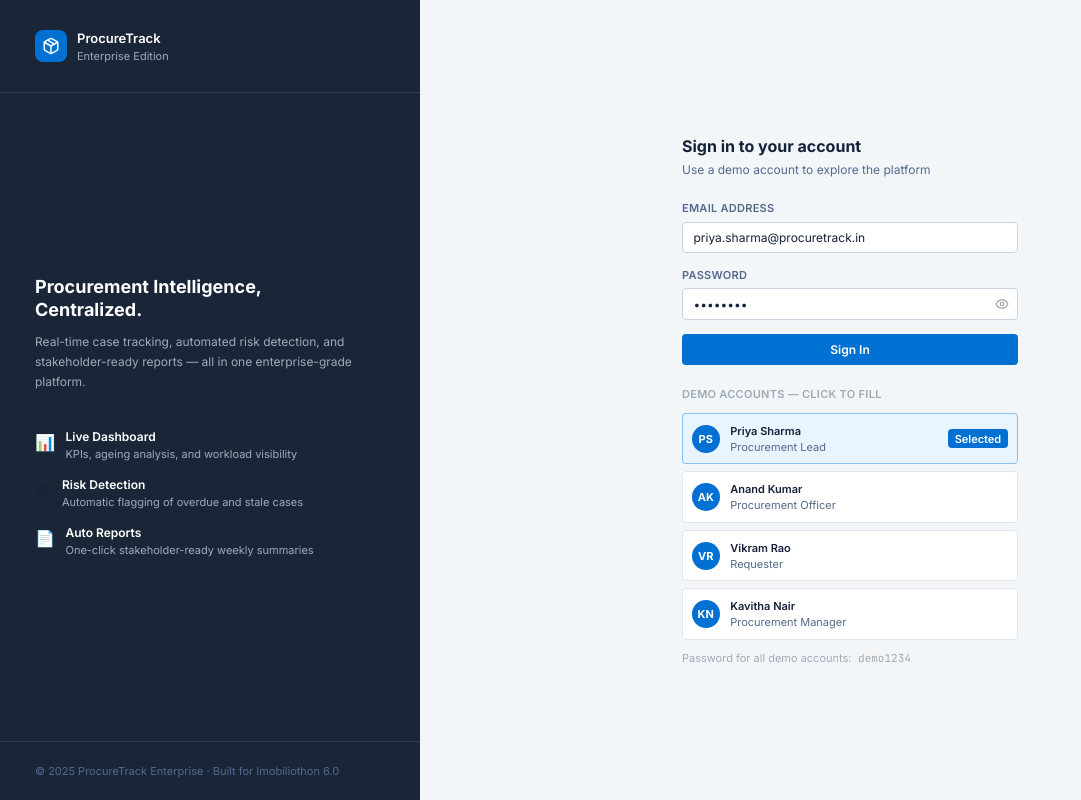
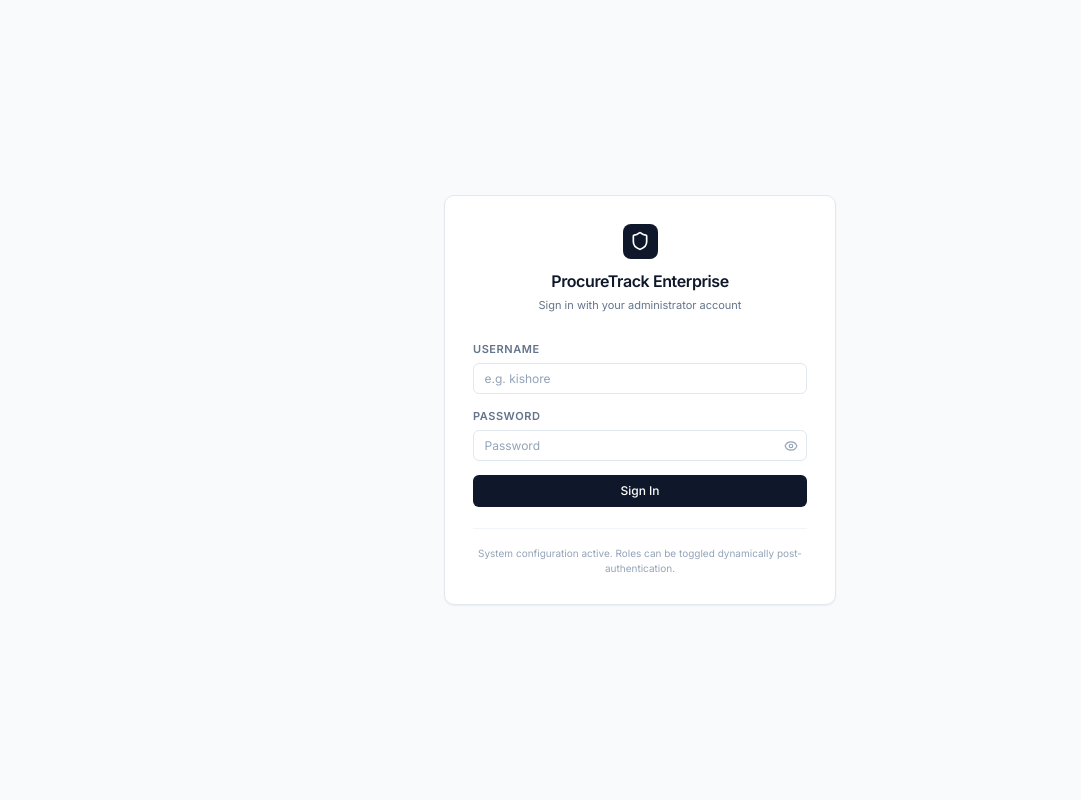
Before and after one commit to KishoreKavali0409/ProcurementTrackingRiskManagementSystem, a Next.js app: page /login in a window 1280 px wide. Shown: the whole page, without its empty margins (0-1081 px from the left). Built offline with nearby package versions, Linux system fonts and the light colour scheme.

Commit message:
Redesign theme to minimalist zinc slate, remove emojis, add Super User with dynamic role switcher, and enforce environment-based login

```diff
--- a/src/app/cases/[id]/page.tsx
+++ b/src/app/cases/[id]/page.tsx
@@ -319,7 +319,7 @@ function CaseDetailInner({ caseData: c }: { caseData: ProcurementCase }) {
                 ) : (
                   bidders.map(b => (
                     <span key={b.id} className="inline-flex items-center gap-1 px-2.5 py-1 rounded bg-enterprise-100 border border-enterprise-200 text-xs font-medium text-text-primary">
-                      👤 {b.name} <span className="text-[10px] text-text-muted">({b.city})</span>
+                      {b.name} <span className="text-[10px] text-text-muted">({b.city})</span>
                     </span>
                   ))
                 )}
@@ -332,7 +332,7 @@ function CaseDetailInner({ caseData: c }: { caseData: ProcurementCase }) {
                 <span className="text-xs font-semibold text-text-secondary">Quotation Comparison Grid</span>
                 {lowestQuote && (
                   <span className="text-[10px] px-1.5 py-0.5 rounded bg-success-bg text-success border border-success/20 font-semibold">
-                    ✓ Highlighted lowest bid
+                    Lowest bid highlighted
                   </span>
                 )}
               </div>
--- a/src/app/globals.css
+++ b/src/app/globals.css
@@ -1,40 +1,67 @@
-@import url('https://fonts.googleapis.com/css2?family=Inter:wght@300;400;500;600;700&family=JetBrains+Mono:wght@400;500&display=swap');
-
 @tailwind base;
 @tailwind components;
 @tailwind utilities;
 
+@import url('https://fonts.googleapis.com/css2?family=Inter:wght@300;400;500;600;700&family=JetBrains+Mono:wght@400;500&display=swap');
+
 :root {
-  /* SAP/Salesforce Enterprise Palette */
-  --shell-bg: #1a2638;
-  --content-bg: #f3f6f9;
-  --brand: #0070d2;
-  --brand-dark: #005fb2;
-  --brand-light: #e8f4ff;
-  --text-primary: #16213a;
-  --text-secondary: #54698d;
-  --text-muted: #9faab7;
-  --success: #2e844a;
-  --success-bg: #eaf5ea;
-  --warning: #a86403;
-  --warning-bg: #fef7e7;
-  --danger: #ba0517;
-  --danger-bg: #fef0f0;
+  /* Premium Monochrome Zinc/Slate Palette */
+  --shell-bg: #18181b;
+  --shell-text: #a1a1aa;
+  --shell-active: #27272a;
+  --shell-border: rgba(255,255,255,0.08);
+
+  --content-bg: #fafafa;
+  --surface: #ffffff;
+  --surface-alt: #f4f4f5;
+
+  --brand: #18181b;
+  --brand-dark: #09090b;
+  --brand-light: #f4f4f5;
+
+  --text-primary: #18181b;
+  --text-secondary: #52525b;
+  --text-muted: #a1a1aa;
+  --text-link: #18181b;
+
+  --border: #e4e4e7;
+  --border-strong: #d4d4d8;
+
+  --success: #16a34a;
+  --success-bg: #f0fdf4;
+  --warning: #d97706;
+  --warning-bg: #fef3c7;
+  --danger: #dc2626;
+  --danger-bg: #fef2f2;
+  --info: #27272a;
+  --info-bg: #f4f4f5;
+
+  --status-draft: #52525b;
+  --status-review: #d97706;
+  --status-sourcing: #18181b;
+  --status-negotiation: #4f46e5;
+  --status-approved: #16a34a;
+  --status-closed: #0f766e;
+  --status-cancelled: #dc2626;
+
+  --radius: 6px;
+  --radius-md: 8px;
+  --shadow-sm: 0 1px 2px rgba(0,0,0,0.05);
+  --shadow-md: 0 4px 6px -1px rgba(0,0,0,0.05), 0 2px 4px -1px rgba(0,0,0,0.03);
+  --shadow-panel: 0 1px 3px rgba(0,0,0,0.02), 0 1px 2px rgba(0,0,0,0.04);
 }
 
-* { box-sizing: border-box; }
-
+* { box-sizing: border-box; margin: 0; padding: 0; }
 html { font-size: 14px; }
-
 body {
   font-family: 'Inter', -apple-system, BlinkMacSystemFont, sans-serif;
-  background: #f3f6f9;
-  color: #16213a;
+  background: var(--content-bg);
+  color: var(--text-primary);
   line-height: 1.5;
   -webkit-font-smoothing: antialiased;
 }
 
-::-webkit-scrollbar { width: 6px; height: 6px; }
+::-webkit-scrollbar { width: 5px; height: 5px; }
 ::-webkit-scrollbar-track { background: transparent; }
-::-webkit-scrollbar-thumb { background: #c9d3e0; border-radius: 99px; }
-::-webkit-scrollbar-thumb:hover { background: #9faab7; }
+::-webkit-scrollbar-thumb { background: #d4d4d8; border-radius: 99px; }
+::-webkit-scrollbar-thumb:hover { background: #a1a1aa; }
--- a/src/app/login/page.tsx
+++ b/src/app/login/page.tsx
@@ -1,200 +1,118 @@
 'use client';
-// src/app/login/page.tsx — Enterprise login page (Salesforce-style)
 
 import { useState } from 'react';
 import { useRouter } from 'next/navigation';
-import { Package, Eye, EyeOff, AlertCircle } from 'lucide-react';
-
-const DEMO_USERS = [
-  { email: 'priya.sharma@procuretrack.in', password: 'demo1234', name: 'Priya Sharma', role: 'Procurement Lead', initials: 'PS' },
-  { email: 'anand.kumar@procuretrack.in',  password: 'demo1234', name: 'Anand Kumar',  role: 'Procurement Officer', initials: 'AK' },
-  { email: 'vikram.rao@procuretrack.in',   password: 'demo1234', name: 'Vikram Rao',   role: 'Requester',           initials: 'VR' },
-  { email: 'manager@procuretrack.in',      password: 'demo1234', name: 'Kavitha Nair', role: 'Procurement Manager', initials: 'KN' },
-];
+import { Eye, EyeOff, AlertCircle, Shield } from 'lucide-react';
 
 export default function LoginPage() {
   const router = useRouter();
-  const [email, setEmail] = useState('priya.sharma@procuretrack.in');
-  const [password, setPassword] = useState('demo1234');
+  const [username, setUsername] = useState('');
+  const [password, setPassword] = useState('');
   const [showPass, setShowPass] = useState(false);
   const [error, setError] = useState('');
   const [loading, setLoading] = useState(false);
+
+  // Read super user credentials from env
+  const superUserUsername = process.env.NEXT_PUBLIC_SUPER_USER_USERNAME || 'kishore';
+  const superUserPassword = process.env.NEXT_PUBLIC_SUPER_USER_PASSWORD || 'kishore@123';
 
   async function handleLogin(e: React.FormEvent) {
     e.preventDefault();
     setError('');
     setLoading(true);
 
-    await new Promise(r => setTimeout(r, 600)); // Simulate auth delay
+    // Short UX simulation delay
+    await new Promise(r => setTimeout(r, 450));
 
-    const user = DEMO_USERS.find(u => u.email === email && u.password === password);
-    if (user) {
+    if (username.trim() === superUserUsername && password === superUserPassword) {
       if (typeof window !== 'undefined') {
-        localStorage.setItem('pt_user', JSON.stringify(user));
+        const superUser = {
+          email: 'kishore@procuretrack.in',
+          name: 'Kishore',
+          role: 'Procurement Manager', // Default active role on login
+          initials: 'K',
+          isSuperUser: true,
+          actualRole: 'super_user',
+        };
+        localStorage.setItem('pt_user', JSON.stringify(superUser));
       }
       router.push('/');
     } else {
-      setError('Invalid email or password. Try one of the demo accounts below.');
+      setError('Invalid username or password. Please check your credentials.');
       setLoading(false);
     }
   }
 
-  function quickLogin(user: typeof DEMO_USERS[0]) {
-    setEmail(user.email);
-    setPassword(user.password);
-    setError('');
-  }
-
   return (
-    <div className="min-h-screen flex" style={{ fontFamily: 'Inter, -apple-system, sans-serif' }}>
-      {/* Left: Brand panel */}
-      <div className="hidden lg:flex flex-col w-[420px] flex-shrink-0"
-        style={{ background: '#1a2638' }}>
-        <div className="flex items-center gap-3 px-10 py-8 border-b border-white/10">
-          <div className="w-9 h-9 rounded-lg flex items-center justify-center" style={{ background: '#0070d2' }}>
-            <Package size={18} className="text-white" />
+    <div className="min-h-screen flex items-center justify-center bg-slate-50 px-4" style={{ fontFamily: 'Inter, -apple-system, sans-serif' }}>
+      <div className="w-full max-w-md bg-white rounded-lg border border-slate-200 shadow-sm p-8">
+        {/* Branding header */}
+        <div className="flex flex-col items-center mb-8">
+          <div className="w-10 h-10 rounded-md bg-slate-900 flex items-center justify-center mb-3">
+            <Shield size={20} className="text-white" />
           </div>
-          <div>
-            <div className="text-white font-semibold text-base">ProcureTrack</div>
-            <div className="text-xs" style={{ color: '#9faab7' }}>Enterprise Edition</div>
-          </div>
+          <h1 className="text-xl font-semibold text-slate-900 tracking-tight">ProcureTrack Enterprise</h1>
+          <p className="text-xs text-slate-500 mt-1">Sign in with your administrator account</p>
         </div>
 
-        <div className="flex-1 px-10 py-12 flex flex-col justify-center">
-          <h2 className="text-2xl font-bold text-white mb-3 leading-tight">
-            Procurement Intelligence,<br />Centralized.
-          </h2>
-          <p className="text-sm mb-10" style={{ color: '#9faab7', lineHeight: '1.7' }}>
-            Real-time case tracking, automated risk detection, and stakeholder-ready reports — all in one enterprise-grade platform.
-          </p>
-
-          <div className="space-y-4">
-            {[
-              { icon: '📊', title: 'Live Dashboard', desc: 'KPIs, ageing analysis, and workload visibility' },
-              { icon: '⚠', title: 'Risk Detection', desc: 'Automatic flagging of overdue and stale cases' },
-              { icon: '📄', title: 'Auto Reports', desc: 'One-click stakeholder-ready weekly summaries' },
-            ].map(f => (
-              <div key={f.title} className="flex items-start gap-3">
-                <span className="text-xl mt-0.5">{f.icon}</span>
-                <div>
-                  <div className="text-sm font-semibold text-white">{f.title}</div>
-                  <div className="text-xs" style={{ color: '#9faab7' }}>{f.desc}</div>
-                </div>
-              </div>
-            ))}
-          </div>
-        </div>
-
-        <div className="px-10 py-6 border-t border-white/10">
-          <div className="text-xs" style={{ color: '#54698d' }}>
-            © 2025 ProcureTrack Enterprise · Built for Imobiliothon 6.0
-          </div>
-        </div>
-      </div>
-
-      {/* Right: Login form */}
-      <div className="flex-1 flex flex-col items-center justify-center px-6 py-12" style={{ background: '#f3f6f9' }}>
-        <div className="w-full max-w-sm">
-          {/* Mobile logo */}
-          <div className="flex lg:hidden items-center gap-2 mb-8 justify-center">
-            <div className="w-8 h-8 rounded flex items-center justify-center" style={{ background: '#0070d2' }}>
-              <Package size={16} className="text-white" />
-            </div>
-            <span className="font-bold text-lg" style={{ color: '#16213a' }}>ProcureTrack</span>
-          </div>
-
-          <h1 className="text-xl font-bold mb-1" style={{ color: '#16213a' }}>Sign in to your account</h1>
-          <p className="text-sm mb-6" style={{ color: '#54698d' }}>Use a demo account to explore the platform</p>
-
         {error && (
-            <div className="flex items-start gap-2 p-3 rounded border text-sm mb-4"
-              style={{ background: '#fef0f0', border: '1px solid rgba(186,5,23,0.2)', color: '#ba0517' }}>
-              <AlertCircle size={15} className="mt-0.5 flex-shrink-0" />
-              {error}
+          <div className="flex items-start gap-2.5 p-3.5 rounded border text-xs mb-5 bg-red-50 border-red-200 text-red-700">
+            <AlertCircle size={14} className="mt-0.5 flex-shrink-0" />
+            <span>{error}</span>
           </div>
         )}
 
         <form onSubmit={handleLogin} className="space-y-4">
           <div>
-              <label className="block text-xs font-semibold mb-1.5 uppercase tracking-wide" style={{ color: '#54698d' }}>
-                Email Address
+            <label className="block text-[11px] font-semibold text-slate-500 uppercase tracking-wider mb-1.5">
+              Username
             </label>
             <input
-                type="email" required value={email} onChange={e => setEmail(e.target.value)}
-                className="w-full h-9 px-3 text-sm rounded border bg-white focus:outline-none transition-all"
-                style={{ border: '1px solid #c9d3e0', color: '#16213a' }}
-                onFocus={e => e.target.style.boxShadow = '0 0 0 3px rgba(0,112,210,0.15)'}
-                onBlur={e => e.target.style.boxShadow = 'none'}
-                placeholder="you@company.com"
+              type="text"
+              required
+              value={username}
+              onChange={e => setUsername(e.target.value)}
+              className="w-full h-9 px-3 text-sm rounded border border-slate-200 bg-white text-slate-900 focus:outline-none focus:ring-2 focus:ring-slate-900/10 focus:border-slate-900 transition-all placeholder:text-slate-400"
+              placeholder="e.g. kishore"
             />
           </div>
 
           <div>
-              <label className="block text-xs font-semibold mb-1.5 uppercase tracking-wide" style={{ color: '#54698d' }}>
+            <label className="block text-[11px] font-semibold text-slate-500 uppercase tracking-wider mb-1.5">
               Password
             </label>
             <div className="relative">
               <input
-                  type={showPass ? 'text' : 'password'} required value={password}
+                type={showPass ? 'text' : 'password'}
+                required
+                value={password}
                 onChange={e => setPassword(e.target.value)}
-                  className="w-full h-9 px-3 pr-9 text-sm rounded border bg-white focus:outline-none transition-all"
-                  style={{ border: '1px solid #c9d3e0', color: '#16213a' }}
-                  onFocus={e => e.target.style.boxShadow = '0 0 0 3px rgba(0,112,210,0.15)'}
-                  onBlur={e => e.target.style.boxShadow = 'none'}
-                  placeholder="••••••••"
+                className="w-full h-9 px-3 pr-9 text-sm rounded border border-slate-200 bg-white text-slate-900 focus:outline-none focus:ring-2 focus:ring-slate-900/10 focus:border-slate-900 transition-all placeholder:text-slate-400"
+                placeholder="Password"
               />
-                <button type="button" onClick={() => setShowPass(!showPass)}
-                  className="absolute right-2.5 top-1/2 -translate-y-1/2 text-gray-400 hover:text-gray-600">
+              <button
+                type="button"
+                onClick={() => setShowPass(!showPass)}
+                className="absolute right-2.5 top-1/2 -translate-y-1/2 text-slate-400 hover:text-slate-600 transition-colors"
+              >
                 {showPass ? <EyeOff size={14} /> : <Eye size={14} />}
               </button>
             </div>
           </div>
 
           <button
-              type="submit" disabled={loading}
-              className="w-full h-9 rounded font-semibold text-sm text-white transition-all disabled:opacity-70"
-              style={{ background: loading ? '#005fb2' : '#0070d2' }}
+            type="submit"
+            disabled={loading}
+            className="w-full h-9 rounded bg-slate-900 hover:bg-slate-800 text-white font-medium text-sm transition-all disabled:opacity-70 mt-2"
           >
-              {loading ? 'Signing in…' : 'Sign In'}
+            {loading ? 'Authenticating...' : 'Sign In'}
           </button>
         </form>
 
-          {/* Demo accounts */}
-          <div className="mt-6">
-            <div className="text-xs font-semibold uppercase tracking-wide mb-3" style={{ color: '#9faab7' }}>
-              Demo Accounts — click to fill
-            </div>
-            <div className="space-y-2">
-              {DEMO_USERS.map(u => (
-                <button
-                  key={u.email}
-                  onClick={() => quickLogin(u)}
-                  className="w-full flex items-center gap-3 p-2.5 rounded border text-left transition-all hover:border-blue-300"
-                  style={{
-                    background: email === u.email ? '#e8f4ff' : 'white',
-                    border: email === u.email ? '1px solid rgba(0,112,210,0.4)' : '1px solid #e0e5ee',
-                  }}
-                >
-                  <div className="w-8 h-8 rounded-full flex items-center justify-center text-xs font-bold text-white flex-shrink-0"
-                    style={{ background: '#0070d2' }}>
-                    {u.initials}
-                  </div>
-                  <div className="min-w-0">
-                    <div className="text-xs font-semibold" style={{ color: '#16213a' }}>{u.name}</div>
-                    <div className="text-xs" style={{ color: '#54698d' }}>{u.role}</div>
-                  </div>
-                  {email === u.email && (
-                    <span className="ml-auto text-xs font-semibold px-2 py-0.5 rounded" style={{ background: '#0070d2', color: 'white' }}>
-                      Selected
-                    </span>
-                  )}
-                </button>
-              ))}
-            </div>
-            <p className="text-xs mt-3" style={{ color: '#9faab7' }}>
-              Password for all demo accounts: <code className="font-mono bg-gray-100 px-1 rounded">demo1234</code>
+        <div className="mt-6 pt-5 border-t border-slate-100 text-center">
+          <p className="text-[10px] text-slate-400">
+            System configuration active. Roles can be toggled dynamically post-authentication.
           </p>
-          </div>
         </div>
       </div>
     </div>
--- a/src/app/reports/page.tsx
+++ b/src/app/reports/page.tsx
@@ -48,9 +48,9 @@ export default function ReportsPage() {
     lines.push(`The average case age is ${avgAge} days.`);
     lines.push(``);
     if (atRisk.length > 0) {
-      lines.push(`⚠ RISK ALERT: ${atRisk.length} case(s) require attention — ${critical.length} flagged CRITICAL.`);
+      lines.push(`RISK ALERT: ${atRisk.length} case(s) require attention — ${critical.length} flagged CRITICAL.`);
     } else {
-      lines.push(`✅ All cases are progressing within expected timelines.`);
+      lines.push(`All cases are progressing within expected timelines.`);
     }
     lines.push(``);
     lines.push(`KEY METRICS`);
@@ -133,7 +133,7 @@ export default function ReportsPage() {
     open.sort((a, b) => caseAge(b) - caseAge(a)).forEach(c => {
       const risks = computeRisks(c);
       const title = c.title.length > 28 ? c.title.slice(0, 27) + '…' : c.title;
-      const riskStr = risks.length === 0 ? '✅ Healthy' : `⚠ ${risks.length} risk(s)`;
+      const riskStr = risks.length === 0 ? 'Healthy' : `${risks.length} risk(s)`;
       lines.push(`${c.id.padEnd(14)} ${title.padEnd(30)} ${c.status.padEnd(16)} ${(caseAge(c) + 'd').padEnd(6)} ${riskStr}`);
     });
     lines.push(`${'─'.repeat(76)}`);
--- a/src/app/risk/page.tsx
+++ b/src/app/risk/page.tsx
@@ -88,9 +88,9 @@ export default function RiskMonitorPage() {
                           </div>
                           <h3 className="text-sm font-semibold text-text-primary mb-1">{c.title}</h3>
                           <div className="flex items-center gap-3 text-xs text-text-muted">
-                            <span>👤 {c.assignedTo}</span>
-                            <span>📅 Open {age}d</span>
-                            <span>🕐 Updated {daysSinceUpd}d ago</span>
+                            <span>Owner: {c.assignedTo}</span>
+                            <span>Opened: {age}d ago</span>
+                            <span>Updated: {daysSinceUpd}d ago</span>
                             <span className="font-medium text-text-secondary">{formatCurrency(c.estimatedValue)}</span>
                           </div>
                         </div>
--- a/src/components/cases/CaseTable.tsx
+++ b/src/components/cases/CaseTable.tsx
@@ -137,7 +137,7 @@ export function CaseTable({ cases }: Props) {
                 <td className="px-3 py-2.5 text-xs whitespace-nowrap">
                   <span className={isOverdue ? 'text-danger font-semibold' : 'text-text-secondary'}>
                     {formatDate(c.expectedClosure)}
-                    {isOverdue && ' ⚠'}
+                    {isOverdue && ' (Overdue)'}
                   </span>
                 </td>
                 <td className="px-3 py-2.5 text-xs text-text-secondary text-right whitespace-nowrap font-medium">
--- a/tailwind.config.ts
+++ b/tailwind.config.ts
@@ -10,48 +10,48 @@ const config: Config = {
     extend: {
       colors: {
         brand: {
-          DEFAULT: '#0070d2',
-          dark: '#005fb2',
-          light: '#e8f4ff',
-          50: '#f0f8ff',
-          100: '#e8f4ff',
-          500: '#0070d2',
-          600: '#005fb2',
-          700: '#004a8c',
+          DEFAULT: '#18181b',
+          dark: '#09090b',
+          light: '#f4f4f5',
+          50: '#fafafa',
+          100: '#f4f4f5',
+          500: '#18181b',
+          600: '#09090b',
+          700: '#000000',
         },
-        shell: '#1a2638',
+        shell: '#18181b',
         surface: '#ffffff',
-        'content-bg': '#f3f6f9',
+        'content-bg': '#fafafa',
         enterprise: {
-          50: '#f8fafc',
-          100: '#f3f6f9',
-          200: '#e0e5ee',
-          300: '#c9d3e0',
-          400: '#9faab7',
-          500: '#54698d',
-          600: '#3e5372',
-          700: '#2a3d5a',
-          800: '#1a2638',
-          900: '#0f1a27',
+          50: '#fafafa',
+          100: '#f4f4f5',
+          200: '#e4e4e7',
+          300: '#d4d4d8',
+          400: '#a1a1aa',
+          500: '#71717a',
+          600: '#52525b',
+          700: '#3f3f46',
+          800: '#27272a',
+          900: '#18181b',
         },
         success: {
-          DEFAULT: '#2e844a',
-          bg: '#eaf5ea',
-          light: '#4bca64',
+          DEFAULT: '#16a34a',
+          bg: '#f0fdf4',
+          light: '#4ade80',
         },
         warning: {
-          DEFAULT: '#a86403',
-          bg: '#fef7e7',
-          light: '#dd8f0c',
+          DEFAULT: '#d97706',
+          bg: '#fef3c7',
+          light: '#fbbf24',
         },
         danger: {
-          DEFAULT: '#ba0517',
-          bg: '#fef0f0',
-          light: '#f56464',
+          DEFAULT: '#dc2626',
+          bg: '#fef2f2',
+          light: '#f87171',
         },
         info: {
-          DEFAULT: '#0070d2',
-          bg: '#e8f4ff',
+          DEFAULT: '#27272a',
+          bg: '#f4f4f5',
         },
       },
       fontFamily: {
@@ -70,15 +70,15 @@ const config: Config = {
         '3xl': ['20px', '28px'],
       },
       boxShadow: {
-        sm: '0 1px 3px rgba(0,0,0,0.08), 0 1px 2px rgba(0,0,0,0.04)',
-        md: '0 4px 12px rgba(0,0,0,0.1), 0 2px 4px rgba(0,0,0,0.06)',
-        panel: '0 2px 8px rgba(0,0,0,0.08)',
-        'inner-brand': 'inset 0 0 0 2px #0070d2',
+        sm: '0 1px 2px rgba(0,0,0,0.05)',
+        md: '0 4px 6px -1px rgba(0,0,0,0.05), 0 2px 4px -1px rgba(0,0,0,0.03)',
+        panel: '0 1px 3px rgba(0,0,0,0.02), 0 1px 2px rgba(0,0,0,0.04)',
+        'inner-brand': 'inset 0 0 0 2px #18181b',
       },
       borderRadius: {
-        DEFAULT: '4px',
-        md: '6px',
-        lg: '8px',
+        DEFAULT: '6px',
+        md: '8px',
+        lg: '10px',
       },
     },
   },
```
Also changed, not shown: src/components/layout/AppShell.tsx (+23 -1 lines), src/lib/auth.ts (+9 -5 lines). Lines whose indentation alone changed are shown as unchanged.
